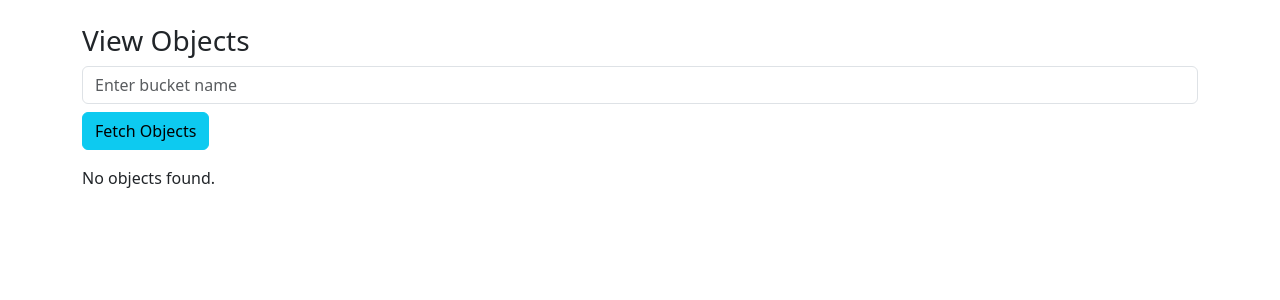
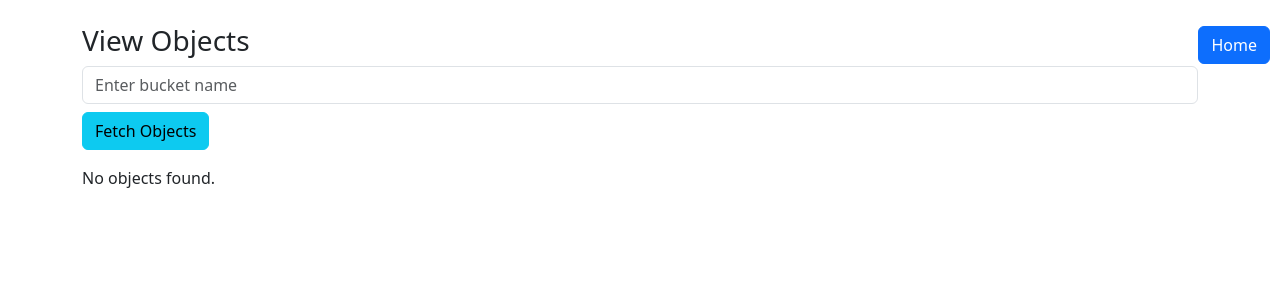
Before and after one commit to DanushkaMadush/aws-sdk-frontend, a React (Create React App) app: page /view-objects in a window 1280 px wide. Shown: the top 300 px of the page. Built offline with nearby package versions, Linux system fonts and the light colour scheme.

Commit message:
Added Homebutton

```diff
--- a/src/App.css
+++ b/src/App.css
@@ -36,3 +36,9 @@
     transform: rotate(360deg);
   }
 }
+
+.home-button-container {
+  position: absolute;
+  top: 10px;
+  right: 10px;
+}
--- a/src/components/BucketOperations.js
+++ b/src/components/BucketOperations.js
@@ -6,8 +6,8 @@ function BucketOperations() {
     <div className="text-center">
       <h2>Bucket Operations</h2>
       <Link to="/view-buckets" className="btn btn-info m-2">View Bucket List</Link>
-      <Link to="/create-bucket" className="btn btn-success m-2">Create Bucket</Link>
-      <Link to="/delete-bucket" className="btn btn-danger m-2">Delete Bucket</Link>
+      <Link to="/create-bucket" className="btn btn-info m-2">Create Bucket</Link>
+      <Link to="/delete-bucket" className="btn btn-info m-2">Delete Bucket</Link>
     </div>
   );
 }
--- a/src/components/Buckets/Createbucket.js
+++ b/src/components/Buckets/Createbucket.js
@@ -1,5 +1,6 @@
 import React, { useState } from 'react';
 import { createBucket } from '../../API/bucketApi';
+import HomeButton from '../HomeButton';
 
 function CreateBucket() {
   const [bucketName, setBucketName] = useState('');
@@ -13,6 +14,7 @@ function CreateBucket() {
     <div>
       <input type="text" className="form-control" onChange={(e) => setBucketName(e.target.value)} />
       <button className="btn btn-primary mt-2" onClick={handleCreate}>Create</button>
+      <HomeButton />
     </div>
   );
 }
--- a/src/components/Buckets/DeleteBucket.js
+++ b/src/components/Buckets/DeleteBucket.js
@@ -1,5 +1,7 @@
 import React, { useState } from 'react';
 import { deleteBucket } from '../../API/bucketApi';
+import Home from '../Home';
+import HomeButton from '../HomeButton';
 
 function DeleteBucket() {
   const [bucketName, setBucketName] = useState('');
@@ -13,6 +15,7 @@ function DeleteBucket() {
     <div>
       <input type="text" className="form-control" onChange={(e) => setBucketName(e.target.value)} />
       <button className="btn btn-danger mt-2" onClick={handleDelete}>Delete</button>
+      <HomeButton />
     </div>
   );
 }
--- a/src/components/Buckets/ViewBuckets.js
+++ b/src/components/Buckets/ViewBuckets.js
@@ -1,5 +1,6 @@
 import React, { useEffect, useState } from 'react';
 import { getBuckets } from '../../API/bucketApi';
+import HomeButton from '../HomeButton';
 
 function ViewBuckets() {
   const [buckets, setBuckets] = useState([]);
@@ -18,6 +19,7 @@ function ViewBuckets() {
       <ul className="list-group">
         {buckets.map((bucket) => <li key={bucket} className="list-group-item">{bucket}</li>)}
       </ul>
+      <HomeButton />
     </div>
   );
 }
--- /dev/null
+++ b/src/components/HomeButton.js
@@ -0,0 +1,16 @@
+import React from 'react';
+import { useNavigate } from 'react-router-dom';
+
+function HomeButton() {
+  const navigate = useNavigate();
+
+  return (
+    <div className='home-button-container'>
+    <button className="btn btn-primary mt-3" onClick={() => navigate('/')}>
+      Home
+    </button>
+    </div>
+  );
+}
+
+export default HomeButton;
--- a/src/components/ObjectOperations.js
+++ b/src/components/ObjectOperations.js
@@ -6,9 +6,9 @@ function ObjectOperations() {
     <div className="text-center">
       <h2>Object Operations</h2>
       <Link to="/view-objects" className="btn btn-info m-2">View Object List</Link>
-      <Link to="/upload-object" className="btn btn-success m-2">Upload Object</Link>
-      <Link to="/download-object" className="btn btn-warning m-2">Download Object</Link>
-      <Link to="/delete-object" className="btn btn-danger m-2">Delete Object</Link>
+      <Link to="/upload-object" className="btn btn-info m-2">Upload Object</Link>
+      <Link to="/download-object" className="btn btn-info m-2">Download Object</Link>
+      <Link to="/delete-object" className="btn btn-info m-2">Delete Object</Link>
     </div>
   );
 }
--- a/src/components/Objects/DeleteObject.js
+++ b/src/components/Objects/DeleteObject.js
@@ -1,5 +1,6 @@
 import React, { useState } from 'react';
 import { deleteObject } from '../../API/objectApi';
+import HomeButton from '../HomeButton';
 
 function DeleteObject() {
   const [bucketName, setBucketName] = useState('');
@@ -21,6 +22,7 @@ function DeleteObject() {
       <input type="text" className="form-control mb-2" placeholder="Enter bucket name" onChange={(e) => setBucketName(e.target.value)} />
       <input type="text" className="form-control mb-2" placeholder="Enter object key" onChange={(e) => setKey(e.target.value)} />
       <button className="btn btn-danger" onClick={handleDelete}>Delete</button>
+      <HomeButton />
     </div>
   );
 }
--- a/src/components/Objects/DownloadObject.js
+++ b/src/components/Objects/DownloadObject.js
@@ -1,5 +1,7 @@
 import React, { useState } from 'react';
 import { downloadObject } from '../../API/objectApi';
+import HomeButton from '../HomeButton';
+
 
 function DownloadObject() {
   const [bucketName, setBucketName] = useState('');
@@ -27,6 +29,7 @@ function DownloadObject() {
       <input type="text" className="form-control mb-2" placeholder="Enter bucket name" onChange={(e) => setBucketName(e.target.value)} />
       <input type="text" className="form-control mb-2" placeholder="Enter object key" onChange={(e) => setKey(e.target.value)} />
       <button className="btn btn-warning" onClick={handleDownload}>Download</button>
+      <HomeButton />
     </div>
   );
 }
--- a/src/components/Objects/UploadObject.js
+++ b/src/components/Objects/UploadObject.js
@@ -1,5 +1,6 @@
 import React, { useState } from 'react';
 import { uploadObject } from '../../API/objectApi';
+import HomeButton from '../HomeButton';
 
 function UploadObject() {
   const [bucketName, setBucketName] = useState('');
@@ -21,6 +22,7 @@ function UploadObject() {
       <input type="text" className="form-control mb-2" placeholder="Enter bucket name" onChange={(e) => setBucketName(e.target.value)} />
       <input type="file" className="form-control mb-2" onChange={(e) => setFile(e.target.files[0])} />
       <button className="btn btn-success" onClick={handleUpload}>Upload</button>
+      <HomeButton />
     </div>
   );
 }
--- a/src/components/Objects/ViewObjects.js
+++ b/src/components/Objects/ViewObjects.js
@@ -1,5 +1,6 @@
 import React, { useState } from 'react';
 import { getObjects } from '../../API/objectApi';
+import HomeButton from '../HomeButton';
 
 function ViewObjects() {
   const [bucketName, setBucketName] = useState('');
@@ -23,6 +24,7 @@ function ViewObjects() {
           </li>
         )) : <p>No objects found.</p>}
       </ul>
+      <HomeButton />
     </div>
   );
 }
--- a/src/index.css
+++ b/src/index.css
@@ -11,3 +11,9 @@ code {
   font-family: source-code-pro, Menlo, Monaco, Consolas, 'Courier New',
     monospace;
 }
+
+.home-button-container {
+  position: absolute;
+  top: 10px;
+  right: 10px;
+}
```
